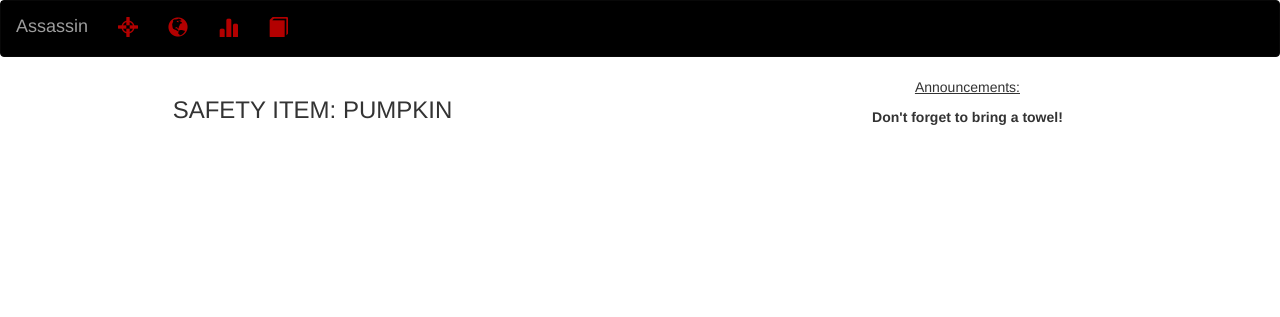
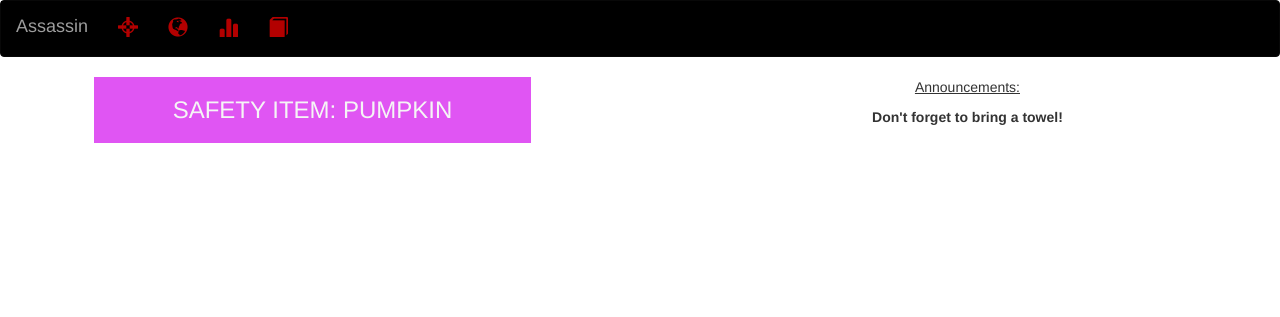
Before and after one commit to Astew1/SeniorAssassin, a PHP site: page / in a window 1280 px wide. Shown: the top 317 px of the page. Run offline with PHP 8.4, Linux system fonts and the light colour scheme.

Commit message:
added safety styling into style.css

```diff
--- a/front-end/style.css
+++ b/front-end/style.css
@@ -38,3 +38,13 @@ div {
 /*.background-grad {*/
     /*background: linear-gradient(to bottom, gray, white);*/
 /*}*/
+
+.safety-background{
+    background-color: #e055f3;
+}
+
+.safety-text-wrapper{
+    margin: 20px auto;
+    color: #F5F5F5;
+    font-size: 28px;
+}
```
